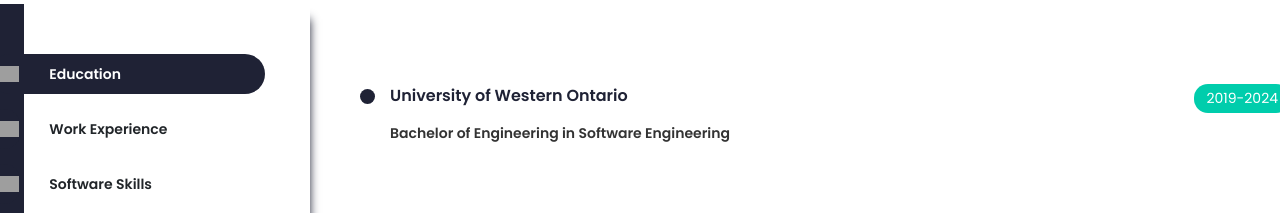
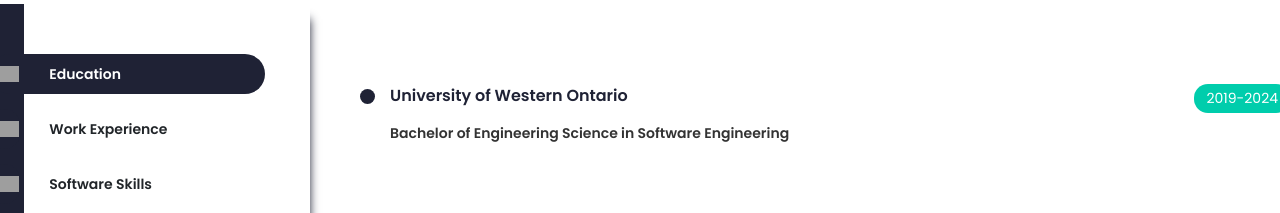
Before and after one commit to AndrewLou2/portfoliofrontend, a React (Create React App) app: page / in a window 1280 px wide. Shown: the part 2460-2673 px from the top of the page. Built offline with nearby package versions, Linux system fonts and the light colour scheme; grey boxes are pictures that could not be loaded; a web font is replaced by a local one.

Commit message:
Degree Name Update

```diff
--- a/src/PortfolioContainer/Resume/Resume.js
+++ b/src/PortfolioContainer/Resume/Resume.js
@@ -96,7 +96,7 @@
     <div className="resume-screen-container" key="education">
       <ResumeHeading
         heading={"University of Western Ontario"}
-        subHeading={"Bachelor of Engineering in Software Engineering"}
+        subHeading={"Bachelor of Engineering Science in Software Engineering"}
         fromDate={"2019"}
         toDate={"2024"}
       />
```
